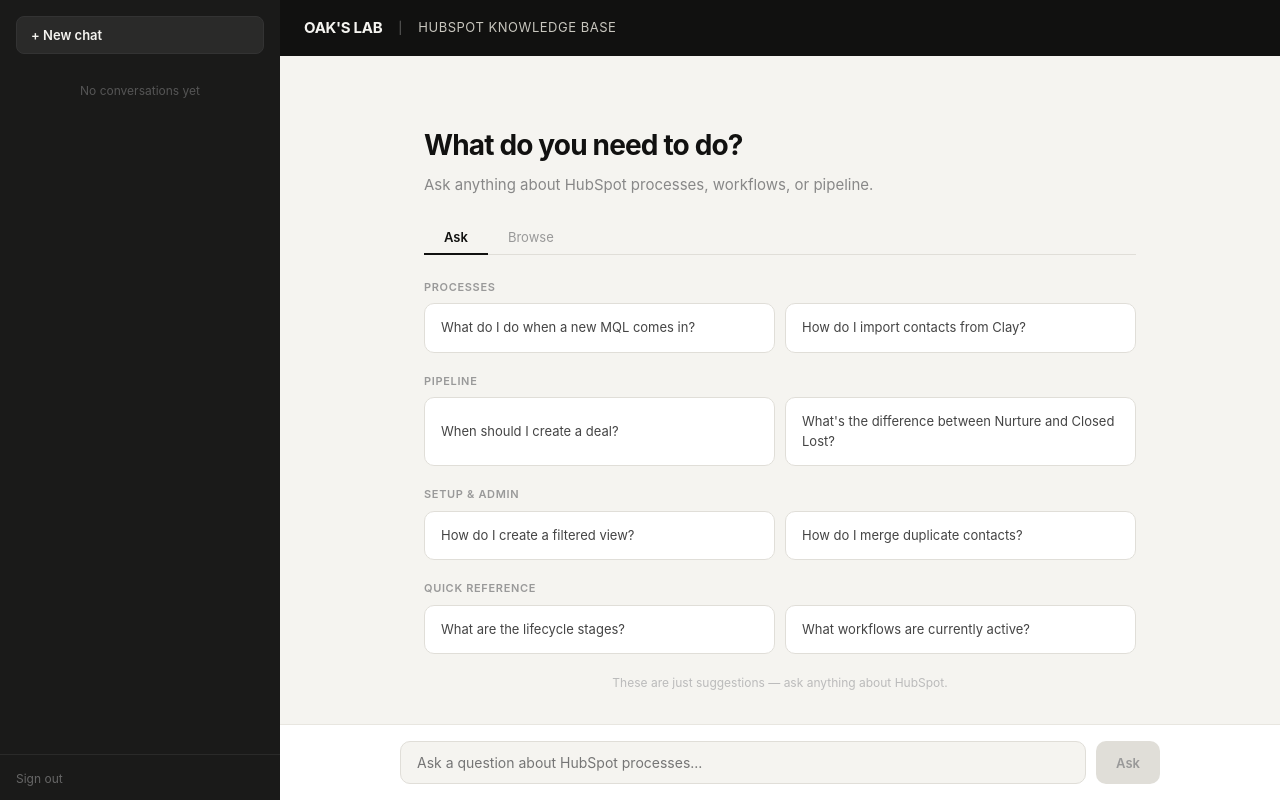
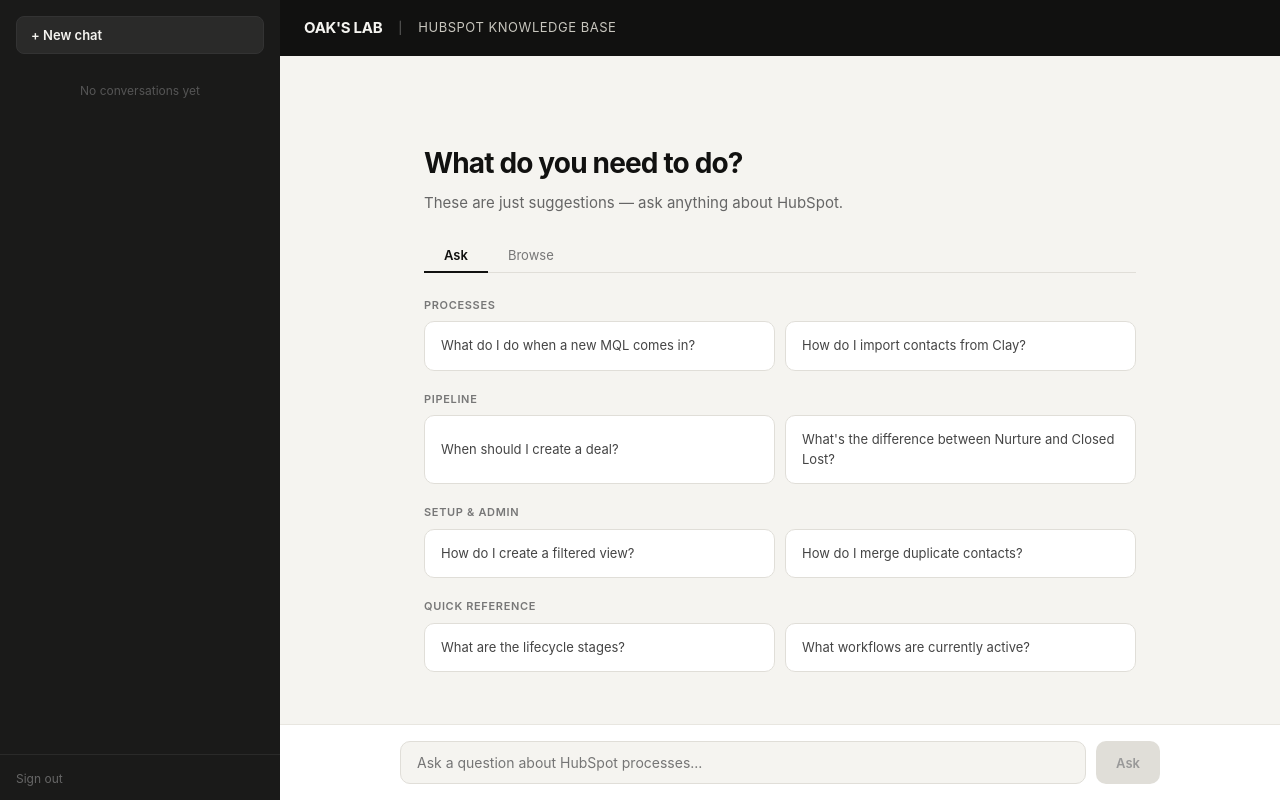
Before and after one commit to barborastuchlax/oakslab-hubspot-kb, a React (Vite) app: page / in a window 1280 px wide. Both pictures are taken after typing "Sample123" into the empty fields and a click on the button "Continue". Built offline with nearby package versions, Linux system fonts and the light colour scheme.

Commit message:
fix contrast and move hint text to subtitle

```diff
--- a/src/App.jsx
+++ b/src/App.jsx
@@ -363,16 +363,16 @@ function LifecycleViz() {
         <div key={track.label} style={{ marginBottom: "10px" }}>
           <div style={{ display: "flex", alignItems: "center", gap: "6px", marginBottom: "4px" }}>
             <div style={{ width: "8px", height: "8px", borderRadius: "50%", background: track.color, flexShrink: 0 }} />
-            <span style={{ fontSize: "11px", fontWeight: 600, color: "#666", textTransform: "uppercase", letterSpacing: "0.04em" }}>{track.label}</span>
+            <span style={{ fontSize: "11px", fontWeight: 600, color: "#555", textTransform: "uppercase", letterSpacing: "0.04em" }}>{track.label}</span>
           </div>
           <div style={{ display: "flex", gap: "2px" }}>
             {track.items.map((desc, i) => (
-              <div key={i} style={{ flex: 1, fontSize: "10px", color: "#888", lineHeight: 1.3, padding: "4px 4px", borderLeft: i === 0 ? "none" : "1px solid #e8e6e0", textAlign: "center" }}>{desc}</div>
+              <div key={i} style={{ flex: 1, fontSize: "10px", color: "#666", lineHeight: 1.3, padding: "4px 4px", borderLeft: i === 0 ? "none" : "1px solid #e8e6e0", textAlign: "center" }}>{desc}</div>
             ))}
           </div>
         </div>
       ))}
-      <div style={{ fontSize: "10px", color: "#aaa", marginTop: "8px", fontStyle: "italic" }}>Key: Inbound SQL is before first call (Josh pre-qualifies) / Outbound SQL is after first call (Sean confirms)</div>
+      <div style={{ fontSize: "10px", color: "#777", marginTop: "8px", fontStyle: "italic" }}>Key: Inbound SQL is before first call (Josh pre-qualifies) / Outbound SQL is after first call (Sean confirms)</div>
     </div>
   );
 }
@@ -391,17 +391,17 @@ function PipelineViz() {
     <div style={{ padding: "16px 0 8px" }}>
       <div style={{ display: "flex", flexDirection: "column", gap: "3px", alignItems: "center" }}>
         {stages.map((s, i) => (
-          <div key={i} style={{ width: `${s.w}%`, background: i === stages.length - 1 ? "#111110" : "#f0efeb", borderRadius: "6px", padding: "8px 14px", display: "flex", justifyContent: "space-between", alignItems: "center", transition: "background 0.15s" }}>
+          <div key={i} style={{ width: `${s.w}%`, background: i === stages.length - 1 ? "#111110" : "#e8e6e0", borderRadius: "6px", padding: "8px 14px", display: "flex", justifyContent: "space-between", alignItems: "center", transition: "background 0.15s" }}>
             <span style={{ fontSize: "12px", fontWeight: 600, color: i === stages.length - 1 ? "#fff" : "#333" }}>{s.name}</span>
-            <span style={{ fontSize: "10px", color: i === stages.length - 1 ? "#999" : "#999" }}>{s.fields}</span>
+            <span style={{ fontSize: "10px", color: i === stages.length - 1 ? "#aaa" : "#666" }}>{s.fields}</span>
           </div>
         ))}
       </div>
       <div style={{ display: "flex", justifyContent: "center", gap: "16px", marginTop: "12px" }}>
         {[{ name: "Nurture", desc: "Auto follow-up 2/4/6mo", color: "#f59e0b" }, { name: "Closed Lost", desc: "Check-in after 6mo", color: "#ef4444" }].map((s) => (
-          <div key={s.name} style={{ display: "flex", alignItems: "center", gap: "6px", fontSize: "11px", color: "#888" }}>
+          <div key={s.name} style={{ display: "flex", alignItems: "center", gap: "6px", fontSize: "11px", color: "#666" }}>
             <div style={{ width: "8px", height: "8px", borderRadius: "2px", background: s.color }} />
-            <span><strong style={{ color: "#555" }}>{s.name}</strong> \u2014 {s.desc}</span>
+            <span><strong style={{ color: "#444" }}>{s.name}</strong> \u2014 {s.desc}</span>
           </div>
         ))}
       </div>
@@ -420,7 +420,7 @@ function DocSection({ title, content, icon, viz, isMobile }) {
       onMouseLeave={e => { if (!open) e.currentTarget.style.borderColor = open ? "#ccc" : "#e0ded8"; }}>
       <button onClick={() => { setOpen(!open); if (open) setShowDetails(false); }}
         style={{ width: "100%", background: "none", border: "none", padding: "14px 16px", textAlign: "left", cursor: "pointer", fontSize: "13px", color: open ? "#111110" : "#444", fontWeight: open ? 600 : 400, fontFamily: "inherit", display: "flex", alignItems: "center", gap: "10px" }}>
-        <span style={{ color: open ? "#111110" : "#bbb", fontSize: "12px", transition: "transform 0.15s", transform: open ? "rotate(90deg)" : "none", flexShrink: 0 }}>&#9658;</span>
+        <span style={{ color: open ? "#111110" : "#888", fontSize: "12px", transition: "transform 0.15s", transform: open ? "rotate(90deg)" : "none", flexShrink: 0 }}>&#9658;</span>
         {title}
       </button>
       {open && (
@@ -433,7 +433,7 @@ function DocSection({ title, content, icon, viz, isMobile }) {
           )}
           {hasViz ? (
             <>
-              <button onClick={() => setShowDetails(!showDetails)} style={{ background: "none", border: "none", fontSize: "11px", color: "#999", cursor: "pointer", fontFamily: "inherit", padding: "4px 0", textTransform: "uppercase", letterSpacing: "0.04em", fontWeight: 600 }}>
+              <button onClick={() => setShowDetails(!showDetails)} style={{ background: "none", border: "none", fontSize: "11px", color: "#777", cursor: "pointer", fontFamily: "inherit", padding: "4px 0", textTransform: "uppercase", letterSpacing: "0.04em", fontWeight: 600 }}>
                 {showDetails ? "\u25BE Hide details" : "\u25B8 Show details"}
               </button>
               {showDetails && (
@@ -719,18 +719,18 @@ export default function App() {
             {empty ? (
               <div style={{ paddingTop: "60px" }}>
                 <p style={{ fontSize: "28px", fontWeight: 700, color: "#111110", letterSpacing: "-0.03em", marginBottom: "8px" }}>What do you need to do?</p>
-                <p style={{ color: "#888", marginBottom: "24px", fontSize: "15px" }}>Ask anything about HubSpot processes, workflows, or pipeline.</p>
+                <p style={{ color: "#666", marginBottom: "24px", fontSize: "15px" }}>These are just suggestions — ask anything about HubSpot.</p>
                 <div style={{ display: "flex", gap: "0", marginBottom: "24px", borderBottom: "1px solid #e0ded8" }}>
                   {["Ask", "Browse"].map((tab) => (
                     <button key={tab} onClick={() => setHomeTab(tab.toLowerCase())}
-                      style={{ background: "none", border: "none", borderBottom: homeTab === tab.toLowerCase() ? "2px solid #111110" : "2px solid transparent", padding: "8px 20px", fontSize: "13px", fontWeight: homeTab === tab.toLowerCase() ? 600 : 400, color: homeTab === tab.toLowerCase() ? "#111110" : "#999", cursor: "pointer", fontFamily: "inherit", transition: "all 0.15s", marginBottom: "-1px" }}>{tab}</button>
+                      style={{ background: "none", border: "none", borderBottom: homeTab === tab.toLowerCase() ? "2px solid #111110" : "2px solid transparent", padding: "8px 20px", fontSize: "13px", fontWeight: homeTab === tab.toLowerCase() ? 600 : 400, color: homeTab === tab.toLowerCase() ? "#111110" : "#777", cursor: "pointer", fontFamily: "inherit", transition: "all 0.15s", marginBottom: "-1px" }}>{tab}</button>
                   ))}
                 </div>
                 {homeTab === "ask" ? (
                   <>
                     {SUGGESTIONS.map((cat, ci) => (
                       <div key={ci} style={{ marginBottom: "20px" }}>
-                        <p style={{ fontSize: "11px", fontWeight: 600, color: "#999", textTransform: "uppercase", letterSpacing: "0.06em", marginBottom: "8px" }}>{cat.label}</p>
+                        <p style={{ fontSize: "11px", fontWeight: 600, color: "#777", textTransform: "uppercase", letterSpacing: "0.06em", marginBottom: "8px" }}>{cat.label}</p>
                         <div style={{ display: "grid", gridTemplateColumns: isMobile ? "1fr" : "1fr 1fr", gap: "10px" }}>
                           {cat.items.map((s, i) => (
                             <button key={i} onClick={() => send(s)} style={{ background: "#fff", border: "1px solid #e0ded8", borderRadius: "10px", padding: "14px 16px", textAlign: "left", cursor: "pointer", fontSize: "13px", color: "#444", lineHeight: 1.5, transition: "border-color 0.15s", fontFamily: "inherit" }}
@@ -739,7 +739,6 @@ export default function App() {
                         </div>
                       </div>
                     ))}
-                    <p style={{ color: "#bbb", fontSize: "12px", textAlign: "center", marginTop: "4px" }}>These are just suggestions — ask anything about HubSpot.</p>
                   </>
                 ) : (
                   <div style={{ display: "grid", gridTemplateColumns: isMobile ? "1fr" : "1fr 1fr", gap: "10px" }}>
```
